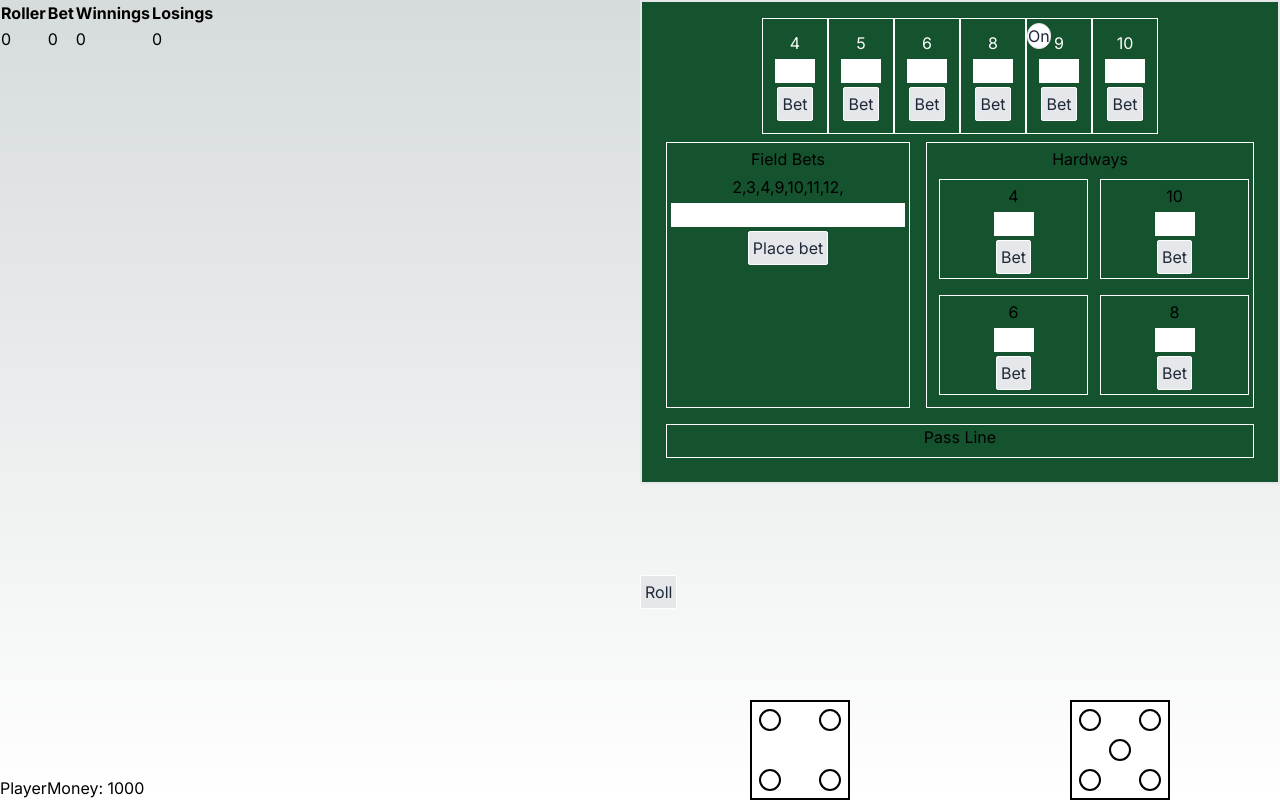
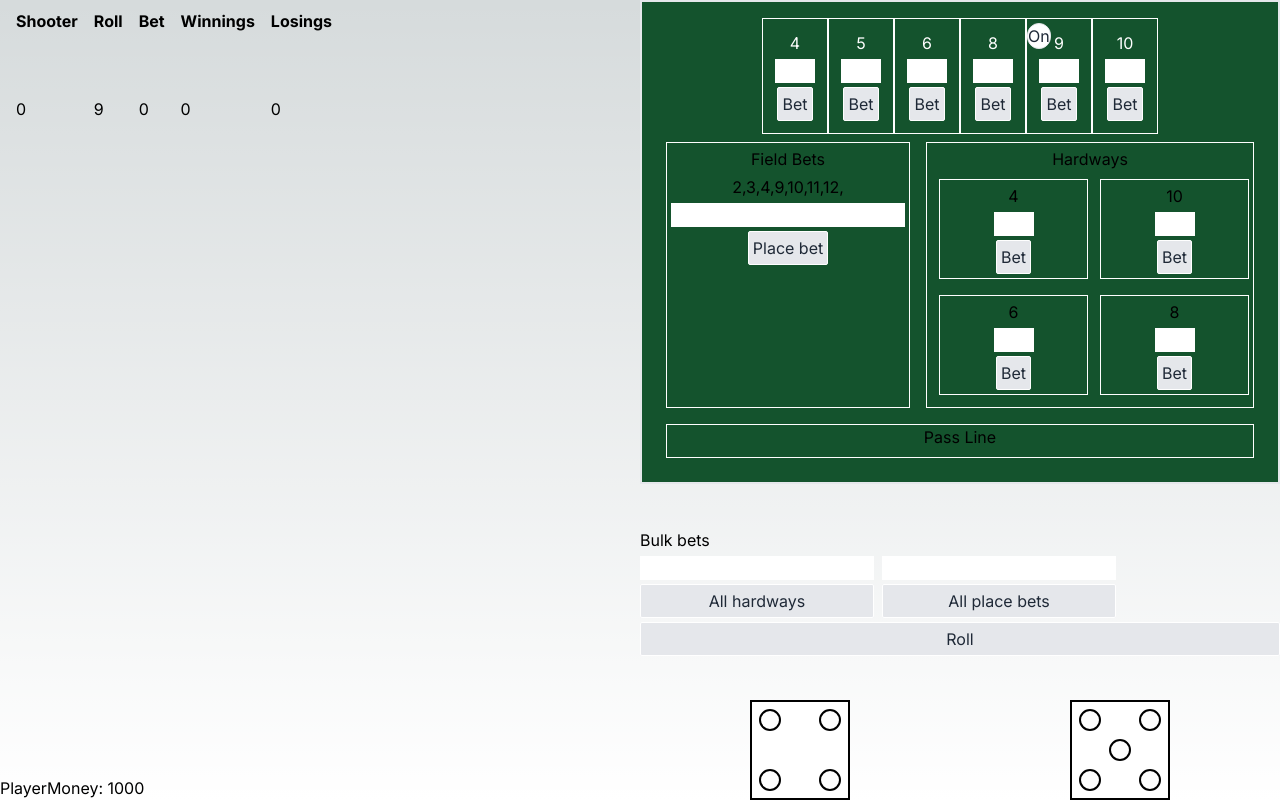
Before and after one commit to ssmith323/craps, a Next.js app: page / in a window 1280 px wide. Both pictures are taken after a click on the button "Roll". Built offline with nearby package versions, Linux system fonts and the light colour scheme.

Commit message:
Adding bulk bets

```diff
--- /dev/null
+++ b/src/app/component/Actions/AllHardwaysButton.tsx
@@ -0,0 +1,36 @@
+import { FC, useContext, useState } from "react";
+import { Button } from "../Button";
+import { UserContext } from "@/app/context/UserContext";
+
+const HARDWAYS = [4, 6, 8, 10];
+
+export const AllHardwaysButton: FC = () => {
+  const { money, setMoney, bets } = useContext(UserContext);
+  const [bet, setBet] = useState<string | null>();
+
+  const placeBet = () => {
+    const num = parseInt(bet ?? "0");
+    if (money >= HARDWAYS.length * num) {
+      HARDWAYS.forEach((hardway) =>
+        (bets as any)[`setHard${hardway}`](
+          (field: number) => (field ?? 0) + num
+        )
+      );
+      setMoney((money) => money - HARDWAYS.length * num);
+      setBet("");
+    } else {
+      console.error("Not enough money to place the bet");
+    }
+  };
+  return (
+    <div className="flex flex-col space-y-1">
+      <input
+        className="text-black"
+        onChange={(event) => setBet(event.currentTarget.value)}
+        type="number"
+        value={bet ?? ""}
+      />
+      <Button onClick={placeBet}>All hardways</Button>
+    </div>
+  );
+};
--- /dev/null
+++ b/src/app/component/Actions/AllPlaceBetsButton.tsx
@@ -0,0 +1,45 @@
+import { FC, useContext, useState } from "react";
+import { Button } from "../Button";
+import { UserContext } from "@/app/context/UserContext";
+import { GameContext } from "@/app/context/GameContext";
+
+const PLACE_NUMBERS = [4, 5, 6, 8, 9, 10];
+
+export const AllPlaceBetsButton: FC = () => {
+  const { money, setMoney, bets } = useContext(UserContext);
+  const { point } = useContext(GameContext);
+  const [bet, setBet] = useState<string | null>();
+
+  const placeBet = () => {
+    const num = parseInt(bet ?? "0");
+    if (num > 0 && money >= PLACE_NUMBERS.length * num) {
+      PLACE_NUMBERS.forEach((place) => {
+        if (place !== point) {
+          let num2 = num;
+          if (place === 6 || place === 8) {
+            const reminder = num % 6;
+            num2 += 6 - reminder;
+          }
+          (bets as any)[`setPlace${place}`](
+            (field: number) => (field ?? 0) + num2
+          );
+        }
+      });
+      setMoney((money) => money - PLACE_NUMBERS.length * num);
+      setBet("");
+    } else {
+      console.error("Not enough money to place the bet");
+    }
+  };
+  return (
+    <div className="flex flex-col space-y-1">
+      <input
+        className="text-black"
+        onChange={(event) => setBet(event.currentTarget.value)}
+        type="number"
+        value={bet ?? ""}
+      />
+      <Button onClick={placeBet}>All place bets</Button>
+    </div>
+  );
+};
--- a/src/app/component/Actions.tsx
+++ b/src/app/component/Actions/RollButton.tsx
@@ -1,12 +1,12 @@
-import { useContext } from "react";
-import { GameContext, GameState } from "../context/GameContext";
-import { Button } from "./Button";
+import { GameContext, GameState } from "@/app/context/GameContext";
+import { FC, useContext } from "react";
+import { Button } from "../Button";
 
 const getDiceRoll = () => {
   return Math.ceil(Math.random() * 6);
 };
 
-export const Actions = () => {
+export const RollButton: FC = () => {
   const { die1, die2, setDie1, setDie2, state, setState } =
     useContext(GameContext);
 
@@ -27,10 +27,8 @@ export const Actions = () => {
     }, time2);
   };
   return (
-    <div>
-      <Button onClick={roll} disabled={state === GameState.ROLLING}>
-        Roll
-      </Button>
-    </div>
+    <Button onClick={roll} disabled={state === GameState.ROLLING}>
+      Roll
+    </Button>
   );
 };
--- /dev/null
+++ b/src/app/component/Actions/index.tsx
@@ -0,0 +1,19 @@
+import { FC } from "react";
+import { AllHardwaysButton } from "./AllHardwaysButton";
+import { RollButton } from "./RollButton";
+import { AllPlaceBetsButton } from "./AllPlaceBetsButton";
+
+export const Actions: FC = () => {
+  return (
+    <div className="flex flex-col space-y-1">
+      <div className="flex flex-col space-y-1">
+        <h3>Bulk bets</h3>
+        <div className="flex space-x-2">
+          <AllHardwaysButton />
+          <AllPlaceBetsButton />
+        </div>
+      </div>
+      <RollButton />
+    </div>
+  );
+};
--- a/src/app/component/Game.tsx
+++ b/src/app/component/Game.tsx
@@ -15,17 +15,17 @@ export const Game = () => {
   const { addHistory, getTotalBet, totalDamage } = useHistory();
   const { state, setState, die1, die2 } = useContext(GameContext);
 
-  const [roller, setRoller] = useState(0);
+  const [shooter, setShooter] = useState(0);
   useEffect(() => {
     if (state === GameState.PAYOUT && die1 < 7 && die2 < 7) {
       const totalBet = getTotalBet();
       const results = check();
       const { winnings, losings } = payout(results);
       console.log(results);
-      addHistory(roller, totalBet, winnings, losings);
+      addHistory(shooter, die1 + die2, totalBet, winnings, losings);
       if (results.crapOut) {
-        alert(`Total damage: ${totalDamage(roller) - losings + winnings}`);
-        setRoller((roller) => ++roller);
+        alert(`Total damage: ${totalDamage(shooter) - losings + winnings}`);
+        setShooter((shooter) => ++shooter);
       }
       setState(GameState.INIT);
     }
--- a/src/app/component/History.tsx
+++ b/src/app/component/History.tsx
@@ -1,26 +1,29 @@
 import { useContext } from "react";
 import { HistoryContext } from "../context/HistoryContext";
 
+const cellStyle = "px-2";
 export const History = () => {
   const { rolls } = useContext(HistoryContext);
   return (
     <div>
-      <table className="">
+      <table className="p-3 m-2 h-44 overflow-y-scroll">
         <thead>
           <tr>
-            <th>Roller</th>
-            <th>Bet</th>
-            <th>Winnings</th>
-            <th>Losings</th>
+            <th className={cellStyle}>Shooter</th>
+            <th className={cellStyle}>Roll</th>
+            <th className={cellStyle}>Bet</th>
+            <th className={cellStyle}>Winnings</th>
+            <th className={cellStyle}>Losings</th>
           </tr>
         </thead>
-        <tbody>
+        <tbody className="">
           {rolls.map((roll, i) => (
-            <tr key={i}>
-              <td>{roll.roller}</td>
-              <td>{roll.bet}</td>
-              <td>{roll.winnings}</td>
-              <td>{roll.losing}</td>
+            <tr key={i} className="pb-1">
+              <td className={cellStyle}>{roll.shooter}</td>
+              <td className={cellStyle}>{roll.roll}</td>
+              <td className={cellStyle}>{roll.bet}</td>
+              <td className={cellStyle}>{roll.winnings}</td>
+              <td className={cellStyle}>{roll.losing}</td>
             </tr>
           ))}
         </tbody>
--- a/src/app/context/HistoryContext.ts
+++ b/src/app/context/HistoryContext.ts
@@ -2,7 +2,8 @@
 import { Dispatch, SetStateAction, createContext } from "react";
 
 export interface IRoll {
-  roller: number;
+  shooter: number;
+  roll: number;
   bet: number;
   winnings: number;
   losing: number;
--- a/src/app/context/useHistory.ts
+++ b/src/app/context/useHistory.ts
@@ -11,20 +11,21 @@ export const useHistory = () => {
       .reduce((prev, curr) => prev + curr, 0);
   };
 
-  const totalDamage = (roller: number): number => {
+  const totalDamage = (shooter: number): number => {
     return rolls
-      .filter((roll) => roll.roller === roller)
+      .filter((roll) => roll.shooter === shooter)
       .map((roll) => roll.winnings - roll.losing)
       .reduce((prev, curr) => prev + curr, 0);
   };
 
   const addHistory = (
-    roller: number,
+    shooter: number,
+    roll: number,
     bet: number,
     winnings: number,
     losing: number
   ) => {
-    addRoll({ roller, bet, winnings, losing });
+    addRoll({ shooter, roll, bet, winnings, losing });
   };
 
   return { addHistory, getTotalBet, totalDamage };
```
